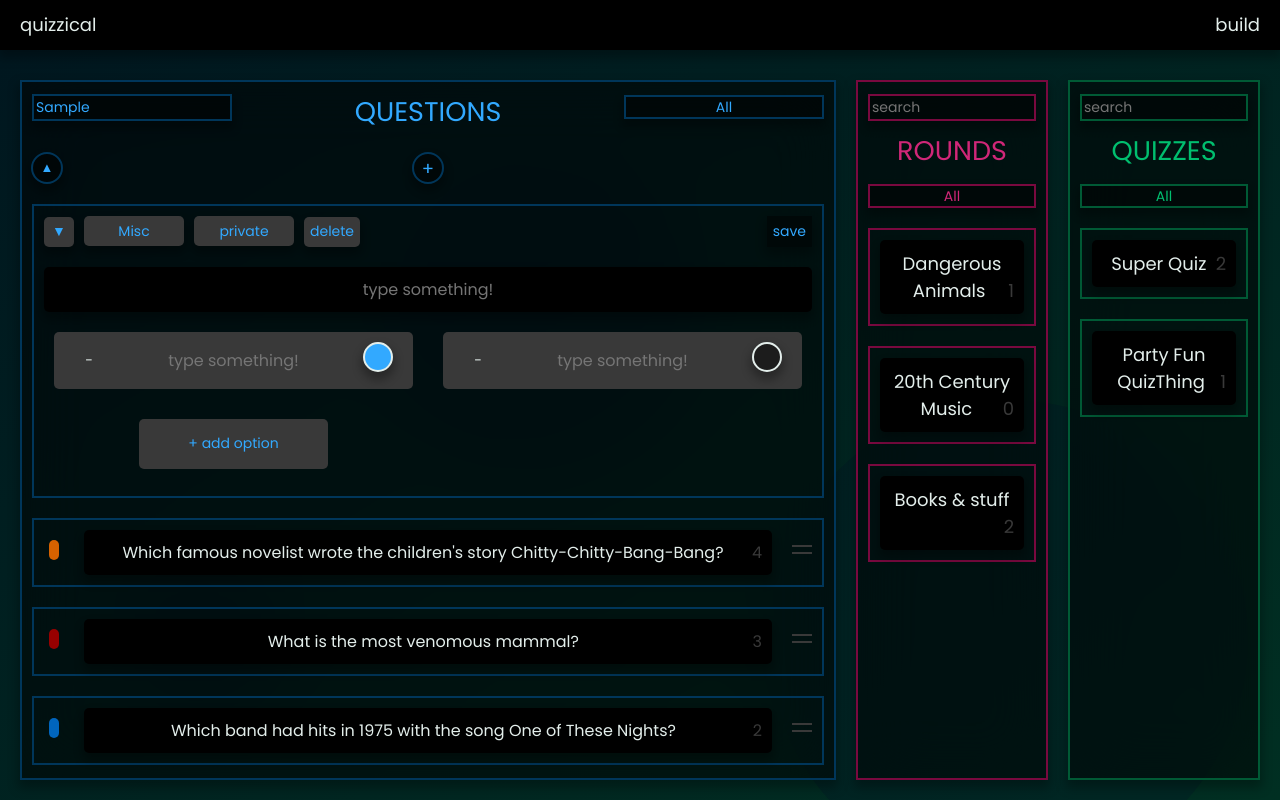
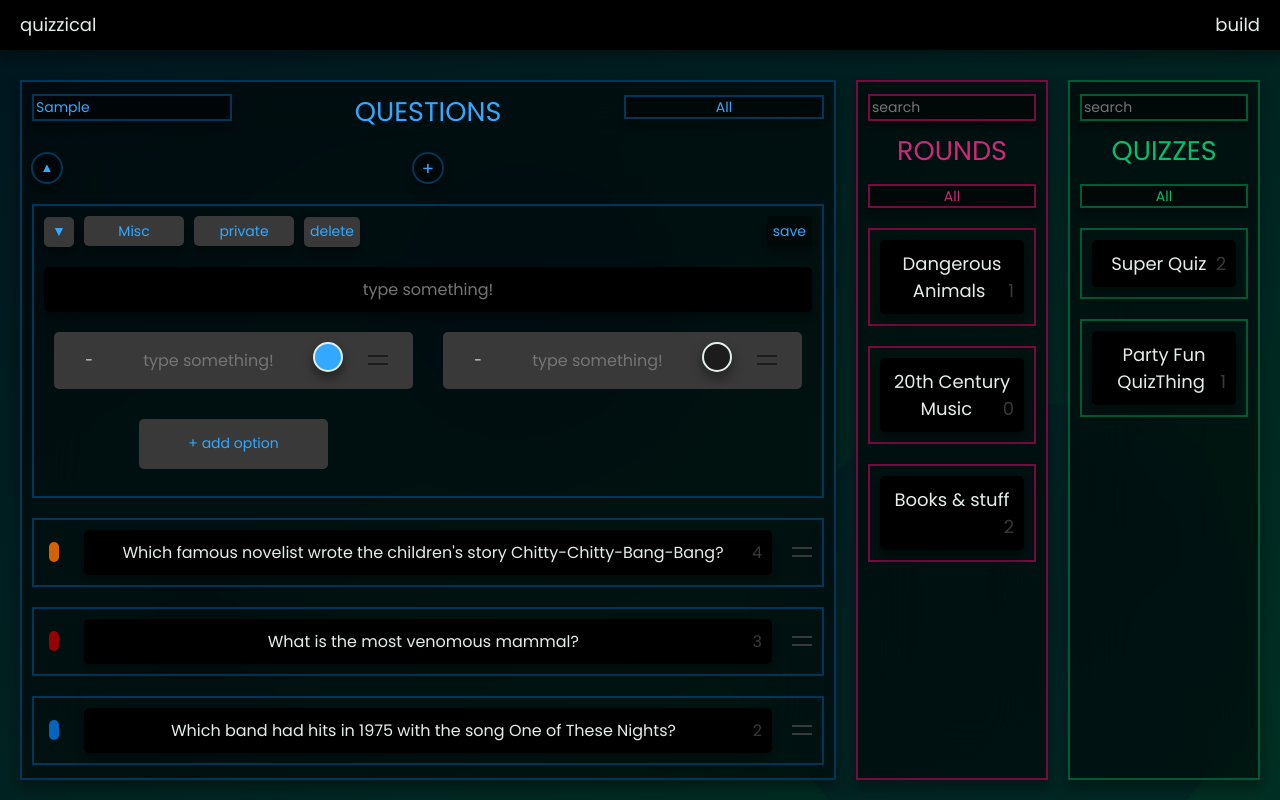
Before and after one commit to hummingdog/quizzical, a React (Create React App) app: page /build in a window 1280 px wide. Both pictures are taken after typing "Sample" into the empty fields and a click on the button "add item". Built offline with nearby package versions, Linux system fonts and the light colour scheme.

Commit message:
drag handle component

```diff
--- /dev/null
+++ b/src/components/DragHandle/index.js
@@ -0,0 +1,19 @@
+import React from 'react';
+
+export default function DragHandle(props) {
+    return (
+        <div
+            aria-roledescription={'drag this item to ' + props.description}
+            title='drag me'
+            className='drag-handle'
+            grab={props.dragging}
+            onMouseDown={() => props.onToggleDragging('true')}
+            onMouseUp={() => props.onToggleDragging('supported')}
+        >
+            <div>
+            </div>
+            <div>
+            </div>
+        </div>
+    )
+}
--- a/src/components/Item/index.js
+++ b/src/components/Item/index.js
@@ -2,6 +2,7 @@ import React, {useState, useEffect} from 'react';
 import ItemHeader from '../ItemHeader';
 import ItemText from '../ItemText';
 import Option from '../Option';
+import DragHandle from '../DragHandle';
 import {categories} from '../../static/categories';
 import './item.css';
 import '../../static/colorBlocks.css';
@@ -16,10 +17,6 @@ export default function Item(props) {
     const [itemComplete, toggleItemComplete] = useState(true);
     const [correct, editCorrect] = useState(props.type.correct);
     const [dragging, toggleDragging] = useState('supported');
-
-    useEffect(() => {
-        checkComplete();
-    }, [props.type]);
 
     useEffect(() => {
         editCorrect(props.type.correct);
@@ -89,7 +86,7 @@ export default function Item(props) {
         };
         if (draggedItem.panel === 'questions' && draggedItem.length < 2) return false;
         if (draggedItem.number + 1 === draggedItemTarget.number) {
-            event.currentTarget.classList.add('dropItem');
+            event.currentTarget.classList.add('drop-item');
             event.dataTransfer.dropEffect = 'copy';
         }
     }
@@ -133,7 +130,7 @@ export default function Item(props) {
             onClick={!props.panelExpanded && !props.editing ? expandItemAndPanel : undefined}
         >
             {!expanded && props.panelExpanded &&
-                <div className={'colorBox ' + categoryColor}>
+                <div className={'color-box ' + categoryColor}>
                 </div>
             }
             {expanded && props.panelExpanded &&
@@ -192,19 +189,11 @@ export default function Item(props) {
                 </div>
             }
             {!expanded && props.panelExpanded && (props.thisPanel !== 'quizzes') &&
-                <div
-                    aria-roledescription={'drag this item to add it to a ' + (props.thisPanel === 'questions' ? 'round' : 'quiz')}
-                    title='drag me'
-                    className='dragHandle'
-                    grab={dragging}
-                    onMouseDown={() => toggleDragging('true')}
-                    onMouseUp={() => toggleDragging('supported')}
-                >
-                    <div>
-                    </div>
-                    <div>
-                    </div>
-                </div>
+                <DragHandle
+                    description={'add it to a ' + (props.thisPanel === 'questions' ? 'round' : 'quiz')}
+                    dragging={dragging}
+                    onToggleDragging={toggleDragging}
+                />
             }
         </div>
     );
--- a/src/components/Item/item.css
+++ b/src/components/Item/item.css
@@ -96,30 +96,30 @@ section.open .questions .item-text-box {
     color: var(--high-bg-color);
 }
 
-.colorBox {
+.color-box {
     width: 10px;
     height: 20px;
-    margin: 20px auto;
+    margin: auto;
     border-radius: var(--border-rounded);
 }
 
-.dragHandle {
+.drag-handle {
     cursor: pointer;
     display: flex;
     flex-direction: column;
     justify-content: space-evenly;
     width: 20px;
     height: 20px;
-    margin: 20px auto;
+    margin: auto;
 }
 
-.dragHandle div {
+.drag-handle div {
     width: 100%;
     height: 2px;
     background: var(--high-bg-color);
 }
 
-.dropItem {
+.drop-item {
     background: var(--high-bg-color);
 }
 
--- a/src/components/Option/index.js
+++ b/src/components/Option/index.js
@@ -1,10 +1,12 @@
 import React, {useState, useEffect} from 'react';
+import DragHandle from '../DragHandle';
 import './option.css';
 
 export default function Option(props) {
 
     const [selection, editSelection] = useState(props.selection);
     const [correct, editCorrect] = useState(props.correct);
+    const [dragging, toggleDragging] = useState('supported');
 
     useEffect(() => {
         if (props.thisPanel !== 'questions') getSelection();
@@ -78,6 +80,13 @@ export default function Option(props) {
                     />
                 </div>
             }
+            {props.editing &&
+                <DragHandle
+                    description={'rearrange'}
+                    dragging={dragging}
+                    onToggleDragging={toggleDragging}
+                />
+            }
         </label>
     );
 }
--- a/src/components/Option/option.css
+++ b/src/components/Option/option.css
@@ -1,6 +1,6 @@
 .item-option {
     display: grid;
-    grid-template-columns: 50px 1fr 50px;
+    grid-template-columns: 50px 1fr 50px 50px;
     position: relative;
     min-height: 50px;
     margin: var(--main-margin);
@@ -51,3 +51,7 @@ button.add-option {
     border-radius: var(--border-rounded);
     box-shadow: none;
 }
+
+.item-option .drag-handle div {
+    background: var(--main-bg-color);
+}
```
Lines whose indentation alone changed are shown as unchanged.
